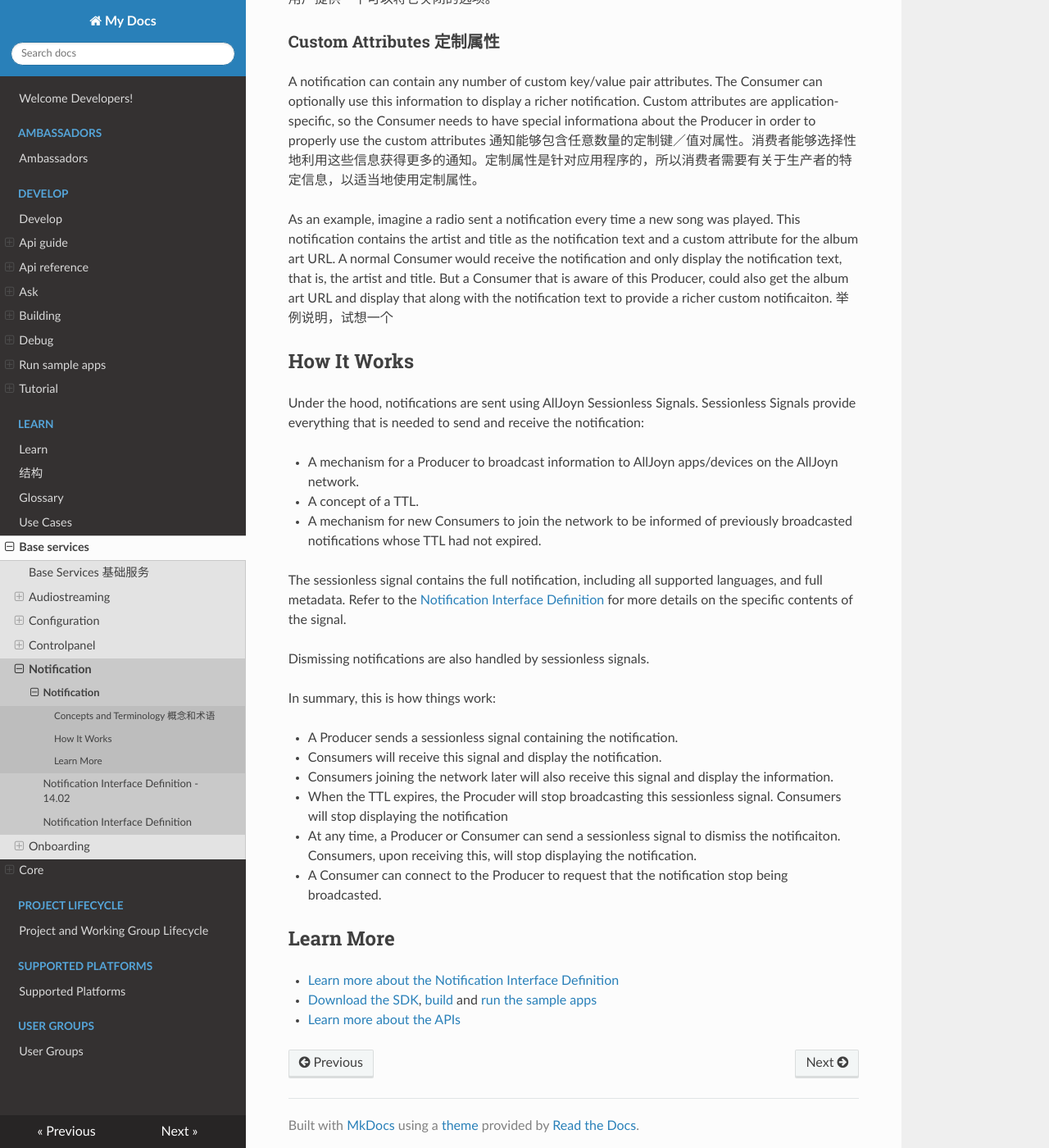
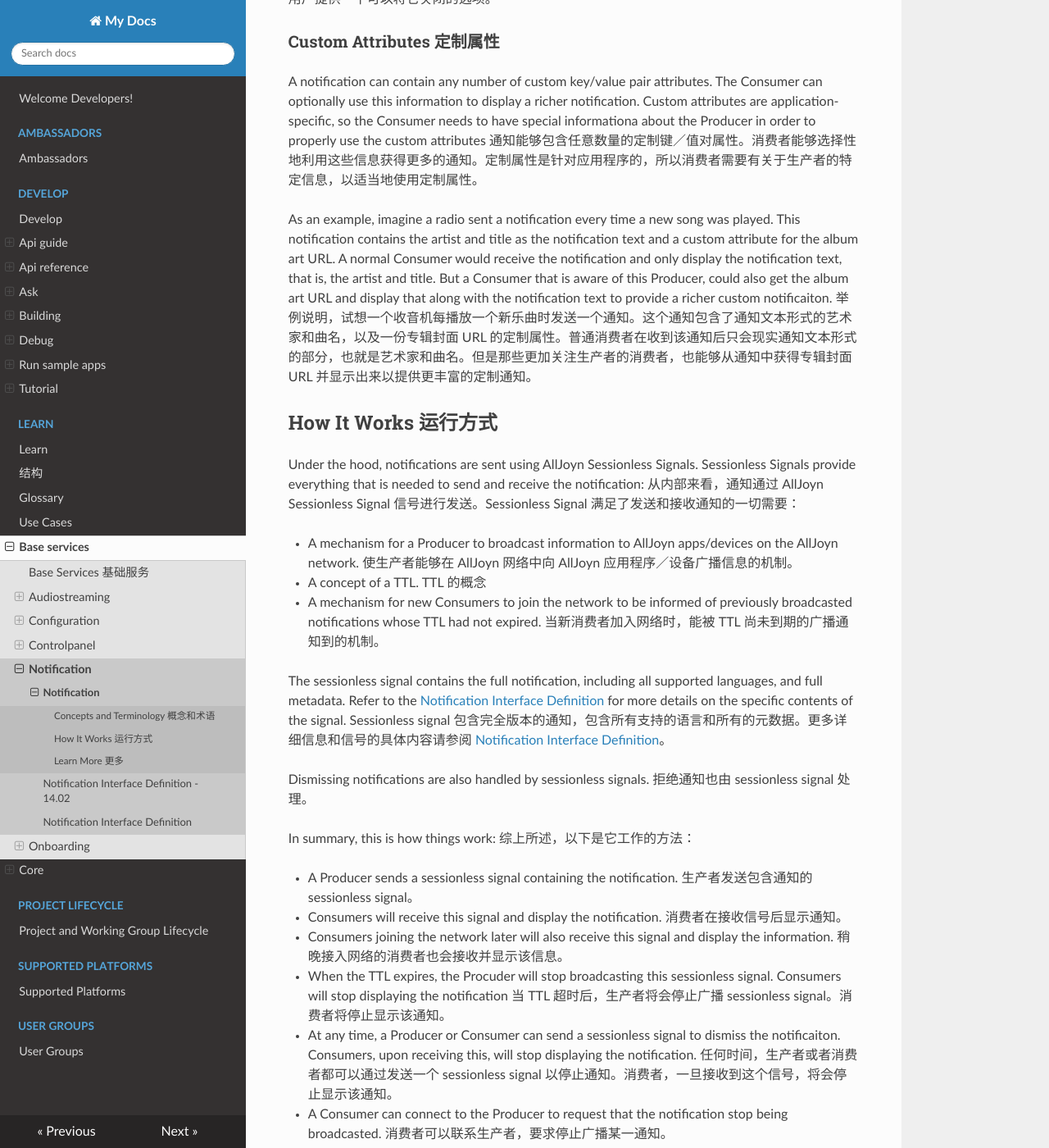
Before and after one commit to smart-conn/alljoyn-zh, an MkDocs documentation site: the page built from docs/learn/base-services/notification/index.md, in a window 1280 px wide and 1400 px high, scrolled down 2403 px. Shown: the whole window at 82% size. Built offline with MkDocs 1.6.1, drawn with Linux system fonts in a browser that asks for light colours; nearby versions of some CDN libraries.

Commit message:
Update index.md

```diff
--- a/docs/learn/base-services/notification/index.md
+++ b/docs/learn/base-services/notification/index.md
@@ -110,49 +110,53 @@ and only display the notification text, that is, the artist and
 title. But a Consumer that is aware of this Producer, could also
 get the album art URL and display that along with the
 notification text to provide a richer custom notificaiton.
-举例说明，试想一个
+举例说明，试想一个收音机每播放一个新乐曲时发送一个通知。这个通知包含了通知文本形式的艺术家和曲名，以及一份专辑封面 URL 的定制属性。普通消费者在收到该通知后只会现实通知文本形式的部分，也就是艺术家和曲名。但是那些更加关注生产者的消费者，也能够从通知中获得专辑封面 URL 并显示出来以提供更丰富的定制通知。
 
-## How It Works
+## How It Works 运行方式
 
 Under the hood, notifications are sent using AllJoyn Sessionless Signals.
 Sessionless Signals provide everything that is needed to send and receive
 the notification:
+从内部来看，通知通过 AllJoyn Sessionless Signal 信号进行发送。Sessionless Signal 满足了发送和接收通知的一切需要：
 
 * A mechanism for a Producer to broadcast information to AllJoyn
-  apps/devices on the AllJoyn network.
+  apps/devices on the AllJoyn network. 使生产者能够在 AllJoyn 网络中向 AllJoyn 应用程序／设备广播信息的机制。
 
-* A concept of a TTL.
+* A concept of a TTL. TTL 的概念
 
 * A mechanism for new Consumers to join the network to be informed
-  of previously broadcasted notifications whose TTL had not expired.
+  of previously broadcasted notifications whose TTL had not expired. 当新消费者加入网络时，能被 TTL 尚未到期的广播通知到的机制。
 
 The sessionless signal contains the full notification, including
 all supported languages, and full metadata. Refer to the [Notification
 Interface Definition][notif-interface] for more details on the specific
 contents of the signal.
+Sessionless signal 包含完全版本的通知，包含所有支持的语言和所有的元数据。更多详细信息和信号的具体内容请参阅 [Notification
+Interface Definition][notif-interface]。
 
 Dismissing notifications are also handled by sessionless signals.
+拒绝通知也由 sessionless signal 处理。
 
-In summary, this is how things work:
+In summary, this is how things work: 综上所述，以下是它工作的方法：
 
-* A Producer sends a sessionless signal containing the notification.
+* A Producer sends a sessionless signal containing the notification. 生产者发送包含通知的 sessionless signal。
 
-* Consumers will receive this signal and display the notification.
+* Consumers will receive this signal and display the notification. 消费者在接收信号后显示通知。
 
 * Consumers joining the network later will also receive this signal
-  and display the information.
+  and display the information. 稍晚接入网络的消费者也会接收并显示该信息。
 
 * When the TTL expires, the Procuder will stop broadcasting this
-  sessionless signal. Consumers will stop displaying the notification
+  sessionless signal. Consumers will stop displaying the notification 当 TTL 超时后，生产者将会停止广播 sessionless signal。消费者将停止显示该通知。
 
 * At any time, a Producer or Consumer can send a sessionless signal
   to dismiss the notificaiton. Consumers, upon receiving this, will
-  stop displaying the notification.
+  stop displaying the notification. 任何时间，生产者或者消费者都可以通过发送一个 sessionless signal 以停止通知。消费者，一旦接收到这个信号，将会停止显示该通知。
 
 * A Consumer can connect to the Producer to request that the
-  notification stop being broadcasted.
+  notification stop being broadcasted. 消费者可以联系生产者，要求停止广播某一通知。
 
-## Learn More
+## Learn More 更多
 
 * [Learn more about the Notification Interface Definition][notif-interface]
 * [Download the SDK][download], [build][build] and
```
